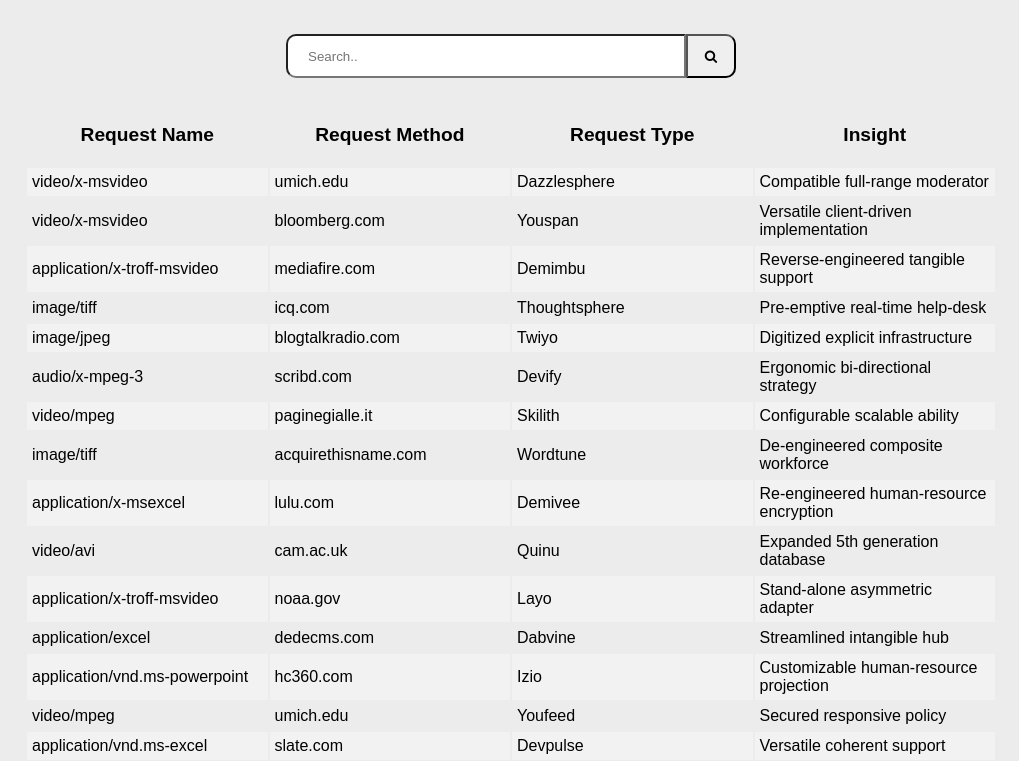
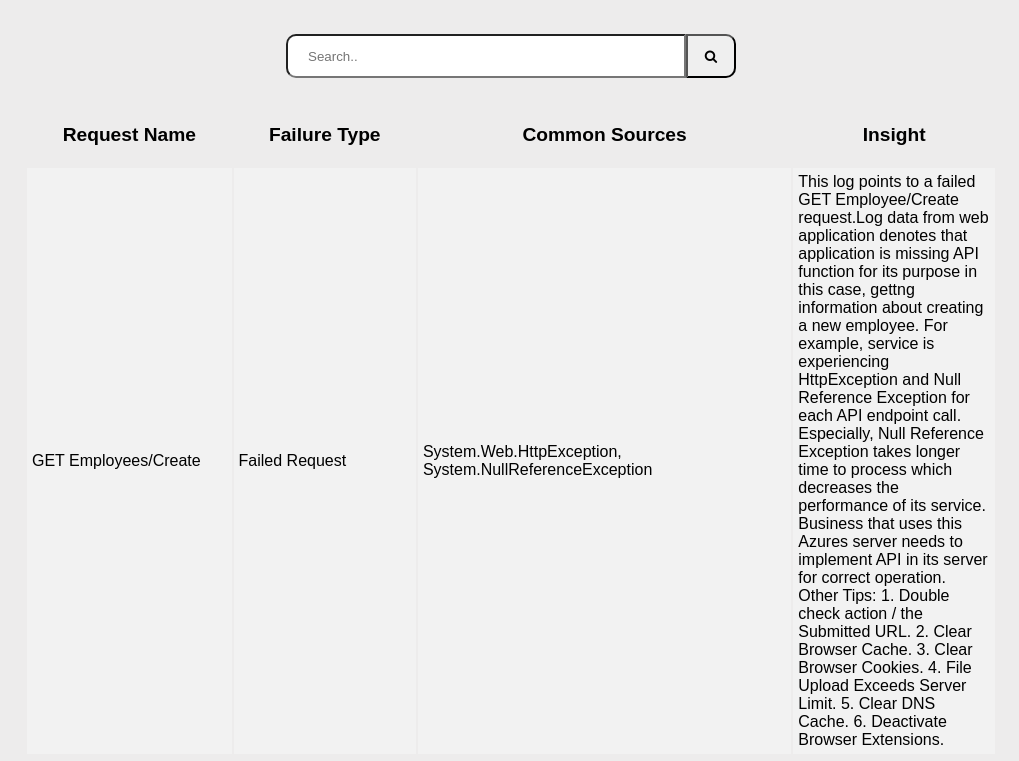
Before and after one commit to josephoh0214/MicrosoftAzureLogAnalysis, a React (Create React App) app: page / in a window 1280 px wide. Shown: the part 8400-9161 px from the top of the page, without its empty margins (129-1148 px from the left). Built offline with nearby package versions, Linux system fonts and the light colour scheme.

Commit message:
search function modified

```diff
--- a/src/data/classification_data.json
+++ b/src/data/classification_data.json
@@ -1,177 +1,177 @@
 {
-    "Sheet3": [
+    "data": [
         {
             "Name": "GET Employees\/Create",
             "Type": "Failed Request",
-            "Common Sources": "System.Web.HttpException, System.NullReferenceException",
-            "Insight": "This log points to a failed GET Employee\/Create request. Log data from web application denotes that application is missing API function for its purpose in this case, gettng information about creating a new employee. For example, service is experiencing HttpException and Null Reference Exception for each API endpoint call. Especially, Null Reference Exception takes longer time to process which decreases the performance of its service. Business that uses this Azures server needs to implement API in its server for correct operation. \n\nOther Tips:\n\n1. Double check action \/ the Submitted URL.\n2. Clear Browser Cache.\n3. Clear Browser Cookies.\n4. File Upload Exceeds Server Limit.\n5. Clear DNS Cache.\n6. Deactivate Browser Extensions.\n"
+            "Common_Sources": "System.Web.HttpException, System.NullReferenceException",
+            "Insight": "This log points to a failed GET Employee\/Create request.Log data from web application denotes that application is missing API function for its purpose in this case, gettng information about creating a new employee. For example, service is experiencing HttpException and Null Reference Exception for each API endpoint call. Especially, Null Reference Exception takes longer time to process which decreases the performance of its service. Business that uses this Azures server needs to implement API in its server for correct operation. \n\nOther Tips:\n\n1. Double check action \/ the Submitted URL.\n2. Clear Browser Cache.\n3. Clear Browser Cookies.\n4. File Upload Exceeds Server Limit.\n5. Clear DNS Cache.\n6. Deactivate Browser Extensions.\n"
         },
         {
             "Name": "GET Customers\/Details",
             "Type": "Failed Request",
-            "Common Sources": "System.Web.HttpException, System.NullReferenceException",
+            "Common_Sources": "System.Web.HttpException, System.NullReferenceException",
             "Insight": "This log points to a failed GET Employee\/Details request. Log data from web application denotes that application is missing API function for its purpose, in this case its purpose is to get customer detial information. For example, service is experiencing HttpException and Null Reference Exception for each API endpoint call. Especially, Null Reference Exception takes longer time to process which decreases the performance of its service. Business that uses this Azures server needs to implement API in its server for correct operation. \n\nOther Tips:\n\n1. Double check action \/ the Submitted URL.\n2. Clear Browser Cache.\n3. Clear Browser Cookies.\n4. File Upload Exceeds Server Limit.\n5. Clear DNS Cache.\n6. Deactivate Browser Extensions.\n"
         },
         {
             "Name": "GET ServiceTickets\/Escalate",
             "Type": "Failed Request",
-            "Common Sources": "System.Web.HttpException, System.NullReferenceException",
+            "Common_Sources": "System.Web.HttpException, System.NullReferenceException",
             "Insight": "This log points to a failed GET ServiceTickets\/Escalate request. Log data from web application denotes that application is missing API function for its purpose. For example, service is experiencing HttpException and Null Reference Exception for each API endpoint call. Especially, Null Reference Exception takes longer time to process which decreases the performance of its service. Business that uses this Azures server needs to implement API in its server for correct operation. \n\nOther Tips:\n\n1. Double check action \/ the Submitted URL.\n2. Clear Browser Cache.\n3. Clear Browser Cookies.\n4. File Upload Exceeds Server Limit.\n5. Clear DNS Cache.\n6. Deactivate Browser Extensions.\n"
         },
         {
             "Name": "GET ServiceTickets\/Close",
             "Type": "Failed Request",
-            "Common Sources": "System.Web.HttpException, System.NullReferenceException",
+            "Common_Sources": "System.Web.HttpException, System.NullReferenceException",
             "Insight": "This log points to a failed GET ServiceTickets\/Close request. Log data from web application denotes that application is missing API function for its purpose. For example, service is experiencing HttpException and Null Reference Exception for each API endpoint call. Especially, Null Reference Exception takes longer time to process which decreases the performance of its service. Business that uses this Azures server needs to implement API in its server for correct operation. \n\nOther Tips:\n\n1. Double check action \/ the Submitted URL.\n2. Clear Browser Cache.\n3. Clear Browser Cookies.\n4. File Upload Exceeds Server Limit.\n5. Clear DNS Cache.\n6. Deactivate Browser Extensions.\n"
         },
         {
             "Name": "GET robots.txt\/Index",
             "Type": "Failed Request",
-            "Common Sources": "System.Web.HttpException, System.NullReferenceException",
+            "Common_Sources": "System.Web.HttpException, System.NullReferenceException",
             "Insight": "This log points to a failed GET robots.txt\/Index request. Log data from web application denotes that application is missing API function for its purpose. For example, service is experiencing HttpException and Null Reference Exception for each API endpoint call. Especially, Null Reference Exception takes longer time to process which decreases the performance of its service. Business that uses this Azures server needs to implement API in its server for correct operation. \n\nOther Tips:\n\n1. Double check action \/ the Submitted URL.\n2. Clear Browser Cache.\n3. Clear Browser Cookies.\n4. File Upload Exceeds Server Limit.\n5. Clear DNS Cache.\n6. Deactivate Browser Extensions.\n"
         },
         {
             "Name": "GET .env\/Index",
             "Type": "Failed Request",
-            "Common Sources": "System.Web.HttpException, System.NullReferenceException",
+            "Common_Sources": "System.Web.HttpException, System.NullReferenceException",
             "Insight": "This log points to a failed GET .env\/Index request. Log data from web application denotes that application is missing API function for its purpose. For example, service is experiencing HttpException and Null Reference Exception for each API endpoint call. Especially, Null Reference Exception takes longer time to process which decreases the performance of its service. Business that uses this Azures server needs to implement API in its server for correct operation. \n\nOther Tips:\n\n1. Double check action \/ the Submitted URL.\n2. Clear Browser Cache.\n3. Clear Browser Cookies.\n4. File Upload Exceeds Server Limit.\n5. Clear DNS Cache.\n6. Deactivate Browser Extensions.\n"
         },
         {
             "Name": "GET db\/webadmin",
             "Type": "Failed Request",
-            "Common Sources": "System.Web.HttpException, System.NullReferenceException",
+            "Common_Sources": "System.Web.HttpException, System.NullReferenceException",
             "Insight": "This log points to a failed GET db\/webadmin request. Log data from web application denotes that application is missing API function for its purpose, in this case it's to get information about the internal database server's admin. For example, service is experiencing HttpException and Null Reference Exception for each API endpoint call. Especially, Null Reference Exception takes longer time to process which decreases the performance of its service. Business that uses this Azures server needs to implement API in its server for correct operation. \n\nOther Tips:\n\n1. Double check action \/ the Submitted URL.\n2. Clear Browser Cache.\n3. Clear Browser Cookies.\n4. File Upload Exceeds Server Limit.\n5. Clear DNS Cache.\n6. Deactivate Browser Extensions.\n"
         },
         {
             "Name": "GET Home\/Index",
             "Type": "Failed Operation",
-            "Common Sources": "Azure blob",
+            "Common_Sources": "Azure blob",
             "Insight": "Ths log ponts to a failed operation GET Home\/Index. Log data describes that web application is missing software dependencies such as Azure blob and Azure table which save user data into designated storage. Business that uses this server needs to check on address for the storage or non-matching tables for better user experience.\n\nOther Tips:\n1. Double check necessary software dependences for the tasks at hand.\n2. Check the specific address for storage \n3. Look into tables and database schema "
         },
         {
             "Name": "POST Home\/Index",
             "Type": "Failed Operation",
-            "Common Sources": "Azure blob",
+            "Common_Sources": "Azure blob",
             "Insight": "Ths log ponts to a failed operation POST Home\/Index. Log data describes that web application is missing software dependencies such as Azure blob and Azure table which save user data into designated storage. Business that uses this server needs to check on address for the storage or non-matching tables for better user experience.\n\nOther Tips:\n1. Double check necessary software dependences for the tasks at hand.\n2. Check the specific address for storage \n3. Look into tables and database schema "
         },
         {
             "Name": "HEAD Home\/Index",
             "Type": "Failed Operation",
-            "Common Sources": "Azure blob",
+            "Common_Sources": "Azure blob",
             "Insight": "Ths log points to a failed operation HEAD Home\/Index. Log data describes that web application is missing software dependencies such as Azure blob and Azure table which save user data into designated storage. Business that uses this server needs to check on address for the storage or non-matching tables for better user experience.\n\nOther Tips:\n1. Double check necessary software dependences for the tasks at hand.\n2. Check the specific address for storage \n3. Look into tables and database schema "
         },
         {
             "Name": "GET Customers\/Details",
             "Type": "Failed Operation",
-            "Common Sources": "Azure table",
+            "Common_Sources": "Azure table",
             "Insight": "Ths log points to a failed operation GET Customers\/Details. Log data describes that web application is missing software dependencies such as Azure blob and Azure table which save user data into designated storage. Business that uses this server needs to check on address for the storage or non-matching tables for better user experience.\n\nOther Tips:\n1. Double check necessary software dependences for the tasks at hand.\n2. Check the specific address for storage \n3. Look into tables and database schema "
         },
         {
             "Name": "GET Employees\/Create",
             "Type": "Failed Operation",
-            "Common Sources": "Exception Type: System.Web.Mvc.Controller.HandleUnknownAction",
+            "Common_Sources": "Exception Type: System.Web.Mvc.Controller.HandleUnknownAction",
             "Insight": "This log data describes getting informaton about creating employees in server induces an error for users. Failing such important API will negatively affect its business and user experience on its web application. about 10,000 users weekly negatively experience the service."
         },
         {
             "Name": "GET Customers\/Details",
             "Type": "Failed Operation",
-            "Common Sources": "Exception Type: System.Web.Mvc.Controller.HandleUnknownAction",
+            "Common_Sources": "Exception Type: System.Web.Mvc.Controller.HandleUnknownAction",
             "Insight": "This log data describes getting informaton about getting customer detials in server induces an error for users. Failing such important API will negatively affect its business and user experience on its web application. about 10,000 users weekly negatively experience the service."
         },
         {
             "Name": "GET \/scripts\/",
             "Type": "Failed Operation",
-            "Common Sources": "Exception Type: System.Web.Mvc.Controller.HandleUnknownAction",
+            "Common_Sources": "Exception Type: System.Web.Mvc.Controller.HandleUnknownAction",
             "Insight": "This log data describes getting informaton about scripts in server induces an error for users. Failing such important API will negatively affect its business and user experience on its web application. about 10,000 users weekly negatively experience the service."
         },
         {
             "Name": "GET \/Content\/fonts\/segoewp-light-webfont.woff",
             "Type": "Failed Operation",
-            "Common Sources": "Exception Type: System.Web.Mvc.Controller.HandleUnknownAction",
+            "Common_Sources": "Exception Type: System.Web.Mvc.Controller.HandleUnknownAction",
             "Insight": "This log data describes getting informaton about scripts in server induces an error for users. Failing such important API will negatively affect its business and user experience on its web application. about 10,000 users weekly negatively experience the service."
         },
         {
             "Name": "GET \/Content\/fonts\/segoewp-webfont.woff",
             "Type": "Failed Operation",
-            "Common Sources": "Exception Type: System.Web.Mvc.Controller.HandleUnknownAction",
+            "Common_Sources": "Exception Type: System.Web.Mvc.Controller.HandleUnknownAction",
             "Insight": "This log data describes getting informaton about scripts in server induces an error for users. Failing such important API will negatively affect its business and user experience on its web application. about 10,000 users weekly negatively experience the service."
         },
         {
             "Name": "Create Deployment",
             "Type": "Failed Operation",
-            "Common Sources": "PolicyDeployment_11399061669450387371, PolicyDeployment_1206233258312677045",
+            "Common_Sources": "PolicyDeployment_11399061669450387371, PolicyDeployment_1206233258312677045",
             "Insight": "This log describes failure of creating a deployment. \n\nSome things to look out for:\n\n1. Not enough testing time\n2. Not enough time to resolve findings\n3. Poorly defined success criteria\n4. Inadequate test setup\n5. Lack of familiarity with environments\n6. Inability to verify responses\n7. Failing to observe performance test results"
         },
         {
             "Name": "deployIfNotExists' Policy action.",
             "Type": "Failed Operation",
-            "Common Sources": "sqlva3bbougmaoqreg, master, Sql Server, NSG1, ubuntuvm1",
+            "Common_Sources": "sqlva3bbougmaoqreg, master, Sql Server, NSG1, ubuntuvm1",
             "Insight": "This log describes failure of deploying if the policy does not exist. This can point to a root issue with the policy itself not matching the correct parameters."
         },
         {
             "Name": "Create role assignment",
             "Type": "Failed Operation",
-            "Common Sources": "e7de7e28-924b-4652-93ae-60c64c573bf5",
+            "Common_Sources": "e7de7e28-924b-4652-93ae-60c64c573bf5",
             "Insight": "This log describes failure of creating a role assignment. "
         },
         {
             "Name": "Create or update resource diagnostic setting",
             "Type": "Failed Operation",
-            "Common Sources": "SetByCustomPolicy",
+            "Common_Sources": "SetByCustomPolicy",
             "Insight": "This log describess failure to create or update resource diagnostic setting. This points to an error in the structure of resource not meeting the diagnostic parameters. Double check the requirements."
         },
         {
             "Name": "DefaultInboundDenyAll",
             "Type": "Blocked Diagnostic",
-            "Common Sources": "NetworkSecurityGroupRuleCounter, NetworkSecurityGroupEvent",
+            "Common_Sources": "NetworkSecurityGroupRuleCounter, NetworkSecurityGroupEvent",
             "Insight": "This log describes the diagnostic that blocks resources based on the rule of denying all under default inbound operations. Try looking into what the default is set to and double check that the resource is applicable."
         },
         {
             "Name": "DefaultRule_DenyAllInBound",
             "Type": "Blocked Diagnostic",
-            "Common Sources": "NetworkSecurityGroupRuleCounter, NetworkSecurityGroupEvent",
+            "Common_Sources": "NetworkSecurityGroupRuleCounter, NetworkSecurityGroupEvent",
             "Insight": "This log describes the diagnostic that blocks resources based on the rule of denying all under default inbound operations. Try looking into what the default is set to and double check that the resource is applicable."
         },
         {
             "Name": "DefaultRule_AllowVnetInBound",
             "Type": "Blocked Diagnostic",
-            "Common Sources": "NetworkSecurityGroupRuleCounter, NetworkSecurityGroupEvent",
+            "Common_Sources": "NetworkSecurityGroupRuleCounter, NetworkSecurityGroupEvent",
             "Insight": "This log describes the diagnostic that blocks resources based on the rule of denying all under default inbound operations. Try looking into what the default is set to and double check that the resource is applicable."
         },
         {
             "Name": "DefaultRule_AllowAzureLoadBalancerInBound",
             "Type": "Blocked Diagnostic",
-            "Common Sources": "NetworkSecurityGroupRuleCounter, NetworkSecurityGroupEvent",
+            "Common_Sources": "NetworkSecurityGroupRuleCounter, NetworkSecurityGroupEvent",
             "Insight": "This log describes the diagnostic that blocks resources based on the rule of allowing all under default Vnet inbound operations. Try looking into what the default is set to and double check that the resource is applicable."
         },
         {
             "Name": "UserRule_SSH",
             "Type": "Blocked Diagnostic",
-            "Common Sources": "NetworkSecurityGroupRuleCounter, NetworkSecurityGroupEvent",
+            "Common_Sources": "NetworkSecurityGroupRuleCounter, NetworkSecurityGroupEvent",
             "Insight": "This log describes the diagnostic that blocks resources based on the rule of allowing all azure specific resourrces to load under default inbound operations. Try looking into what the default is set to and double check that the resource is applicable."
         },
         {
             "Name": "DefaultRule_DenyAllOutBound",
             "Type": "Blocked Diagnostic",
-            "Common Sources": "NetworkSecurityGroupRuleCounter, NetworkSecurityGroupEvent",
+            "Common_Sources": "NetworkSecurityGroupRuleCounter, NetworkSecurityGroupEvent",
             "Insight": "This log describes the diagnostic that blocks resources based on the rule of denying all resources under default outbound operations. Try looking into what the default is set to and double check that the resource is applicable."
         },
         {
             "Name": "DefaultOutboundDenyAll",
             "Type": "Blocked Diagnostic",
-            "Common Sources": "NetworkSecurityGroupRuleCounter, NetworkSecurityGroupEvent",
+            "Common_Sources": "NetworkSecurityGroupRuleCounter, NetworkSecurityGroupEvent",
             "Insight": "This log describes the diagnostic that blocks resources based on the rule of denying all resources under default outbound operations. Try looking into what the default is set to and double check that the resource is applicable."
         },
         {
             "Name": "DefaultRule_AllowInternetOutBound",
             "Type": "Blocked Diagnostic",
-            "Common Sources": "NetworkSecurityGroupRuleCounter, NetworkSecurityGroupEvent",
+            "Common_Sources": "NetworkSecurityGroupRuleCounter, NetworkSecurityGroupEvent",
             "Insight": "This log describes the diagnostic that blocks resources based on the rule of allowing all under internet outbound operations. Try looking into what the default is set to and double check that the resource is applicable."
         },
         {
             "Name": "DefaultRule_AllowVnetOutBound",
             "Type": "Blocked Diagnostic",
-            "Common Sources": "NetworkSecurityGroupRuleCounter, NetworkSecurityGroupEvent",
+            "Common_Sources": "NetworkSecurityGroupRuleCounter, NetworkSecurityGroupEvent",
             "Insight": "This log describes the diagnostic that blocks resources based on the rule of allowing all under Vnet outbound operations. Try looking into what the default is set to and double check that the resource is applicable."
         }
     ]
--- a/src/search.js
+++ b/src/search.js
@@ -1,12 +1,14 @@
 import React from 'react';
 import { useState } from 'react';
 import MOCK_DATA from './data/MOCK_DATA.json';
+import DATA from './data/classification_data.json';
 
 
 export function Search() {
-    const [searchQuery, setSearchQuery] = useState("");
-    const dataset = MOCK_DATA.mockdata;
+    const [searchQuery, setSearchQuery] = useState("create");
+    const dataset = DATA.data;
     let result = [];
+    dataset[0].Insight.replace("\n", "<br />")
 
 
     const onClick = (e) => {
@@ -14,7 +16,7 @@
     }
 
     for (var i = 0; i < dataset.length; i++) {
-        if (dataset[i].name.includes(searchQuery)) {
+        if (dataset[i].Name.toLowerCase().includes(searchQuery)) {
             result.push(dataset[i]);
         }
     }
@@ -37,14 +39,28 @@
         return (
             <tbody>
                 <tr>
-                    <td>{row.name}</td>
-                    <td>{row.method}</td>
-                    <td>{row.type}</td>
-                    <td>{row.insight}</td>
+                    <td>{row.Name}</td>
+                    <td>{row.Type}</td>
+                    <td>{row.Common_Sources}</td>
+                    <td>{row.Insight}</td>
                 </tr>
             </tbody>
         )
     });
+
+    // const insight_break = arr.map(() => {
+
+    // })
+
+    // function insight_break(row) {
+    //     const arr = row.Insight.split("\n");
+    //     for (var i = 0; i < arr.length; i++) {
+
+    //     }
+    //     // for (var i = 0; i < arr.length; i++) {
+    //     //     return <p>{arr.length}<br />2</p>
+    //     // }
+    // }
 
     return (
         <div id="table">
@@ -52,8 +68,8 @@
                 <thead>
                     <tr>
                         <th>Request Name</th>
-                        <th>Request Method</th>
-                        <th>Request Type</th>
+                        <th>Failure Type</th>
+                        <th>Common Sources</th>
                         <th>Insight</th>
                     </tr>
                 </thead>
```
